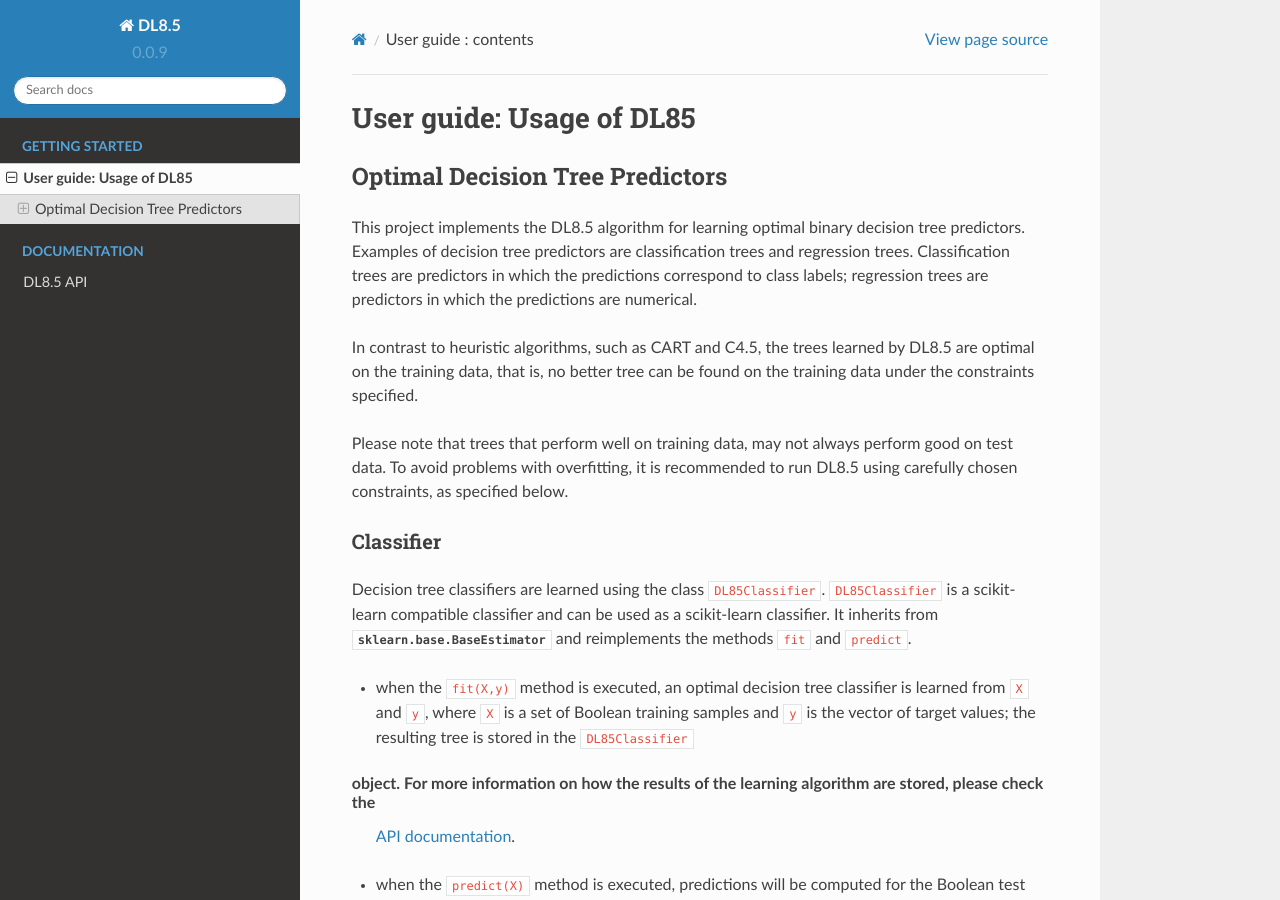
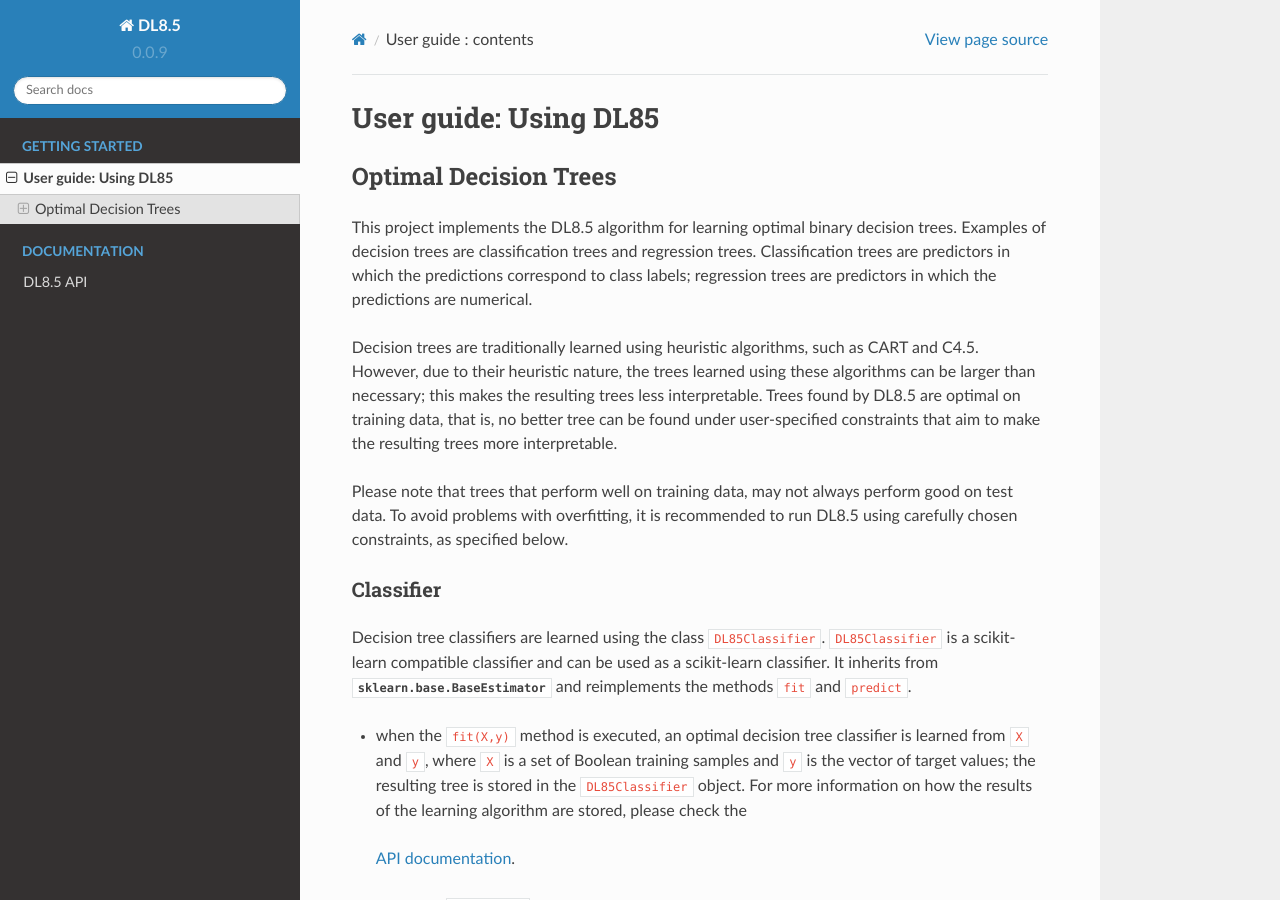
Before and after one commit to aia-uclouvain/pydl8.5, a Sphinx documentation site: the page built from python_library/doc/user_guide.rst, in a window 1280 px wide and 900 px high. Built offline with Sphinx 7.4.7 and the Read the Docs theme 2.0.0, drawn with Linux system fonts in a browser that asks for light colours; formulas are drawn with MathJax 3; pages that are not in the unit, such as notebooks, are missing from menus; the version number is read from the project's files by our own code.

Commit message:
Modified documentation.

```diff
--- a/python_library/doc/user_guide.rst
+++ b/python_library/doc/user_guide.rst
@@ -2,20 +2,23 @@
 
 .. _user_guide:
 
-=========================
-User guide: Usage of DL85
-=========================
+======================
+User guide: Using DL85
+======================
 
-Optimal Decision Tree Predictors
---------------------------------
+Optimal Decision Trees
+----------------------
 
-This project implements the DL8.5 algorithm for learning optimal binary decision tree predictors.
-Examples of decision tree predictors are classification trees and regression trees.
+This project implements the DL8.5 algorithm for learning optimal binary decision trees.
+Examples of decision trees are classification trees and regression trees.
 Classification trees are predictors in which the predictions correspond to class labels;
 regression trees are predictors in which the predictions are numerical.
 
-In contrast to heuristic algorithms, such as CART and C4.5, the trees learned by DL8.5 are optimal on the training data,
-that is, no better tree can be found on the training data under the constraints specified.
+Decision trees are traditionally learned using heuristic algorithms, such as CART and C4.5.
+However, due to their heuristic nature, the trees learned using these algorithms can be larger than
+necessary; this makes the resulting trees less interpretable. Trees found by DL8.5 are optimal on training data,
+that is, no better tree can be found under user-specified constraints that aim to make the resulting
+trees more interpretable.
 
 Please note that trees that perform well on training data, may not always perform good on test data. To avoid
 problems with overfitting, it is recommended to run DL8.5 using carefully chosen constraints, as specified below.
@@ -27,8 +30,7 @@ Decision tree classifiers are learned using the class ``DL85Classifier``.
 ``DL85Classifier`` is a scikit-learn compatible classifier and can be used as a scikit-learn
 classifier. It inherits from :class:`sklearn.base.BaseEstimator` and reimplements the methods ``fit`` and ``predict``.
 
-* when the ``fit(X,y)`` method is executed, an optimal decision tree classifier is learned from ``X`` and ``y``, where ``X`` is a set of Boolean training samples and ``y`` is the  vector of target values; the resulting tree is stored in the ``DL85Classifier``
-object. For more information on how the results of the learning algorithm are stored, please check the
+* when the ``fit(X,y)`` method is executed, an optimal decision tree classifier is learned from ``X`` and ``y``, where ``X`` is a set of Boolean training samples and ``y`` is the  vector of target values; the resulting tree is stored in the ``DL85Classifier`` object. For more information on how the results of the learning algorithm are stored, please check the
  `API documentation <api.html>`_.
 * when the ``predict(X)`` method is executed, predictions will be computed for the Boolean test samples ``X`` using the tree
   learned during the execution of ``fit``. The output corresponds to a list of predicted classes for all the
```
